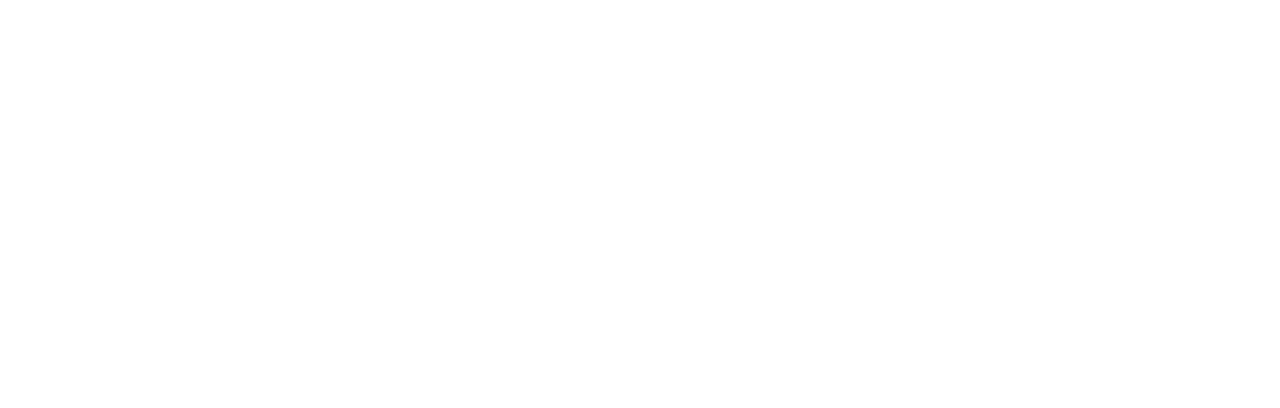
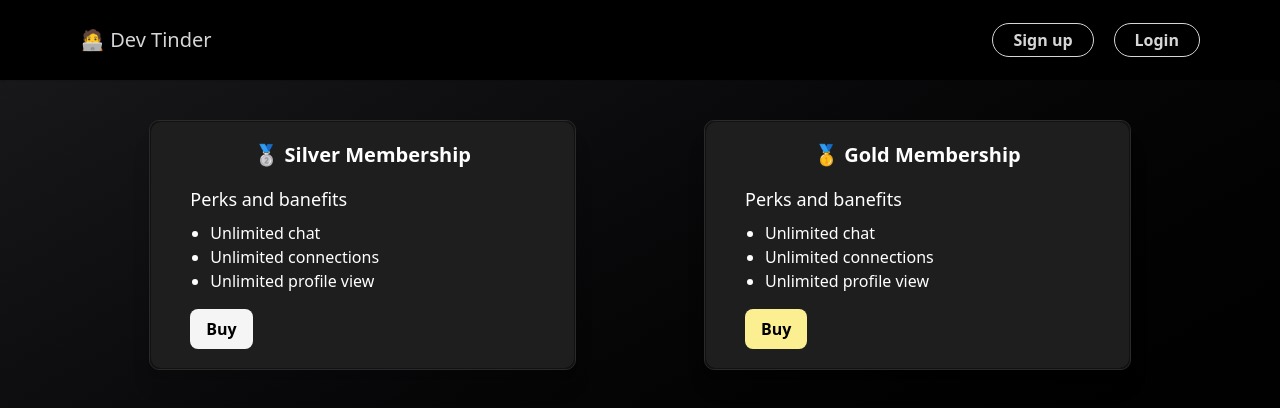
Before and after one commit to opdsbanasya/devBandhan, a React (Vite) app in the folder frontend/: page /upgrade in a window 1280 px wide. Before the commit this address had no page. Shown: the top 408 px of the page. Built offline with nearby package versions, Linux system fonts and the light colour scheme; no server answers.

Commit message:
making API call to create order

```diff
--- a/frontend/src/App.jsx
+++ b/frontend/src/App.jsx
@@ -8,6 +8,7 @@
 import Home from "./Components/ui/Home";
 import EditProfile from "./Components/ui/EditProfile";
 import Settings from "./Components/ui/Settings";
+import Premium from "./Components/ui/Premium";
 
 function App() {
   return (
@@ -31,6 +32,9 @@
           <Route path="/profile/:userId" element={<Profile />}>
             <Route path="edit" element={<EditProfile />} />
           </Route>
+
+          {/* Upgrade or payment releted */}
+          <Route path="/upgrade" element={<Premium />} />
         </Route>
       </Routes>
     </>
--- a/frontend/src/Components/magicui/magic-card.jsx
+++ b/frontend/src/Components/magicui/magic-card.jsx
@@ -1,4 +1,5 @@
-"use client";;
+"use client";
+
 import { motion, useMotionTemplate, useMotionValue } from "motion/react";
 import React, { useCallback, useEffect, useRef } from "react";
 
@@ -8,10 +9,10 @@
   children,
   className,
   gradientSize = 200,
-  gradientColor = "#262626",
+  gradientColor = "#1f1f1f", // Dark overlay
   gradientOpacity = 0.8,
-  gradientFrom = "#9E7AFF",
-  gradientTo = "#FE8BBB"
+  gradientFrom = "#8A2BE2", // Deep violet
+  gradientTo = "#FF69B4" // Hot pink
 }) {
   const cardRef = useRef(null);
   const mouseX = useMotionValue(-gradientSize);
@@ -61,19 +62,24 @@
   return (
     <div
       ref={cardRef}
-      className={cn("group relative rounded-[inherit]", className)}>
+      className={cn(
+        "group relative rounded-[inherit] bg-[#121212] text-white shadow-xl border border-[#2a2a2a]",
+        className
+      )}
+    >
       <motion.div
-        className="pointer-events-none absolute inset-0 rounded-[inherit] bg-border duration-300 group-hover:opacity-100"
+        className="pointer-events-none absolute inset-0 rounded-[inherit] duration-300 group-hover:opacity-100"
         style={{
           background: useMotionTemplate`
-          radial-gradient(${gradientSize}px circle at ${mouseX}px ${mouseY}px,
-          ${gradientFrom},
-          ${gradientTo},
-          var(--border) 100%
-          )
-          `,
-        }} />
-      <div className="absolute inset-px rounded-[inherit] bg-background" />
+            radial-gradient(${gradientSize}px circle at ${mouseX}px ${mouseY}px,
+              ${gradientFrom},
+              ${gradientTo},
+              #121212 100%
+            )
+          `
+        }}
+      />
+      <div className="absolute inset-px rounded-[inherit] bg-[#1e1e1e]" />
       <motion.div
         className="pointer-events-none absolute inset-px rounded-[inherit] opacity-0 transition-opacity duration-300 group-hover:opacity-100"
         style={{
@@ -81,8 +87,9 @@
             radial-gradient(${gradientSize}px circle at ${mouseX}px ${mouseY}px, ${gradientColor}, transparent 100%)
           `,
           opacity: gradientOpacity,
-        }} />
-      <div className="relative">{children}</div>
+        }}
+      />
+      <div className="relative z-10">{children}</div>
     </div>
   );
 }
--- a/frontend/src/Components/ui/Navbar.jsx
+++ b/frontend/src/Components/ui/Navbar.jsx
@@ -72,6 +72,9 @@
                 </Link>
               </li>
               <li>
+                <Link to={"/upgrade"} className="text-[14px]">Upgrade</Link>
+              </li>
+              <li>
                 <Link to={"/settings"} className="text-[14px]">Settings</Link>
               </li>
               <li>
--- /dev/null
+++ b/frontend/src/Components/ui/Premium.jsx
@@ -0,0 +1,92 @@
+import React from "react";
+import { MagicCard } from "../magicui/magic-card";
+import axios from "axios";
+import { BASE_URL } from "@/utils/constants";
+
+const Premium = () => {
+  const handlePayClick = async (membershipType) => {
+    try {
+      const order = await axios.post(
+        `${BASE_URL}/create/order`,
+        { membershipType: membershipType },
+        {
+          withCredentials: true,
+        }
+      );
+      console.log(order);
+
+      const { publicKeyId, amount, currency, notes, orderId, userId } =
+        order.data;
+
+      var options = {
+        key: publicKeyId,
+        amount,
+        currency,
+        description: "Test Transaction",
+        order_id: orderId,
+        prefill: {},
+        notes,
+        theme: {
+          color: "#3399cc",
+        },
+      };
+
+      var rzp = new Razorpay(options);
+      rzp.open();
+    } catch (err) {
+      console.log(err);
+    }
+  };
+
+  return (
+    <div
+      data-theme="black"
+      className="w-screen min-h-[90vh] bg-gradient-to-br from-zinc-900 to-black text-white py-10 flex justify-center gap-32"
+    >
+      <div className="w-1/3 rounded-lg">
+        <MagicCard className="px-10 py-5">
+          <h2 className="text-xl font-semibold pb-4 text-center">
+            🥈 Silver Membership
+          </h2>
+          <div className="">
+            <p className="pb-2 text-lg">Perks and banefits</p>
+            <ul className="px-5">
+              <li className="list-disc">Unlimited chat</li>
+              <li className="list-disc">Unlimited connections</li>
+              <li className="list-disc">Unlimited profile view</li>
+            </ul>
+            <button
+              onClick={() => handlePayClick("silver")}
+              className="w-fit px-4 py-2 bg-[#F5F5F5] text-black font-semibold rounded-md mx-auto mt-4 cursor-pointer"
+            >
+              Buy
+            </button>
+          </div>
+        </MagicCard>
+      </div>
+      <div className="w-1/3 rounded-lg">
+        <MagicCard className="px-10 py-5">
+          <h2 className="text-xl font-semibold pb-4 text-center">
+            🥇 Gold Membership
+          </h2>
+          <div className="">
+            <p className="pb-2 text-lg">Perks and banefits</p>
+            <ul className="px-5">
+              <li className="list-disc">Unlimited chat</li>
+              <li className="list-disc">Unlimited connections</li>
+              <li className="list-disc">Unlimited profile view</li>
+            </ul>
+            <button
+              onClick={() => handlePayClick("gold")}
+              className="w-fit px-4 py-2 bg-[#FCEF91] text-black font-semibold rounded-md mx-auto mt-4 cursor-pointer"
+            >
+              Buy
+            </button>
+          </div>
+        </MagicCard>
+      </div>
+    </div>
+  );
+};
+
+export default Premium;
```
